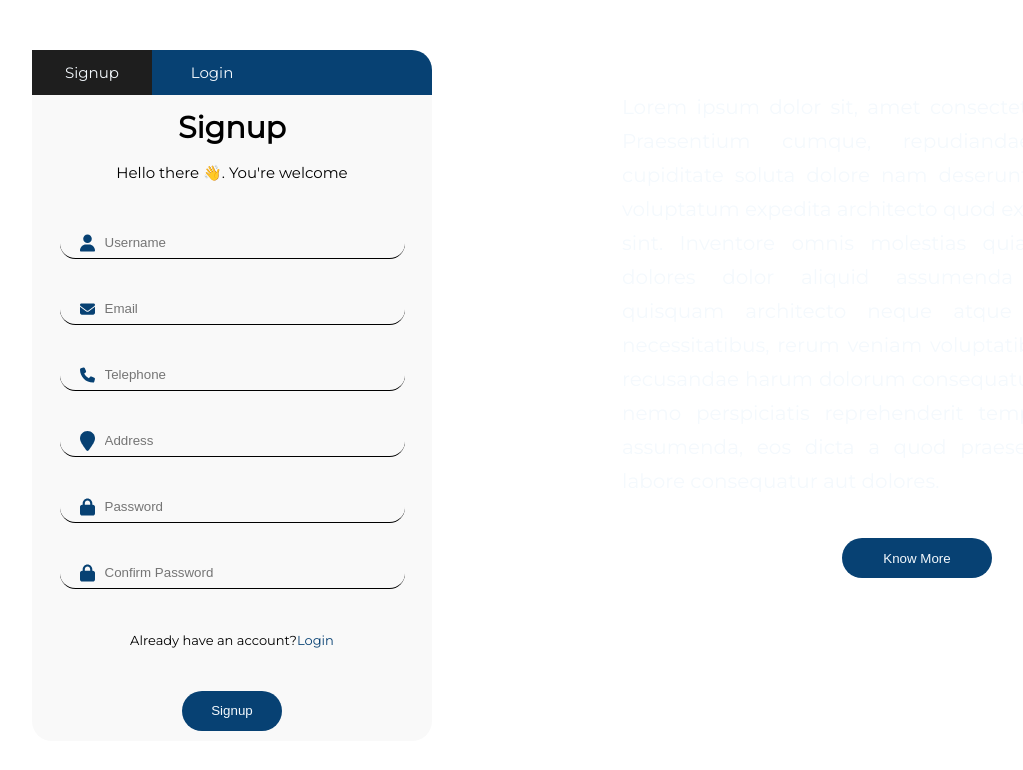
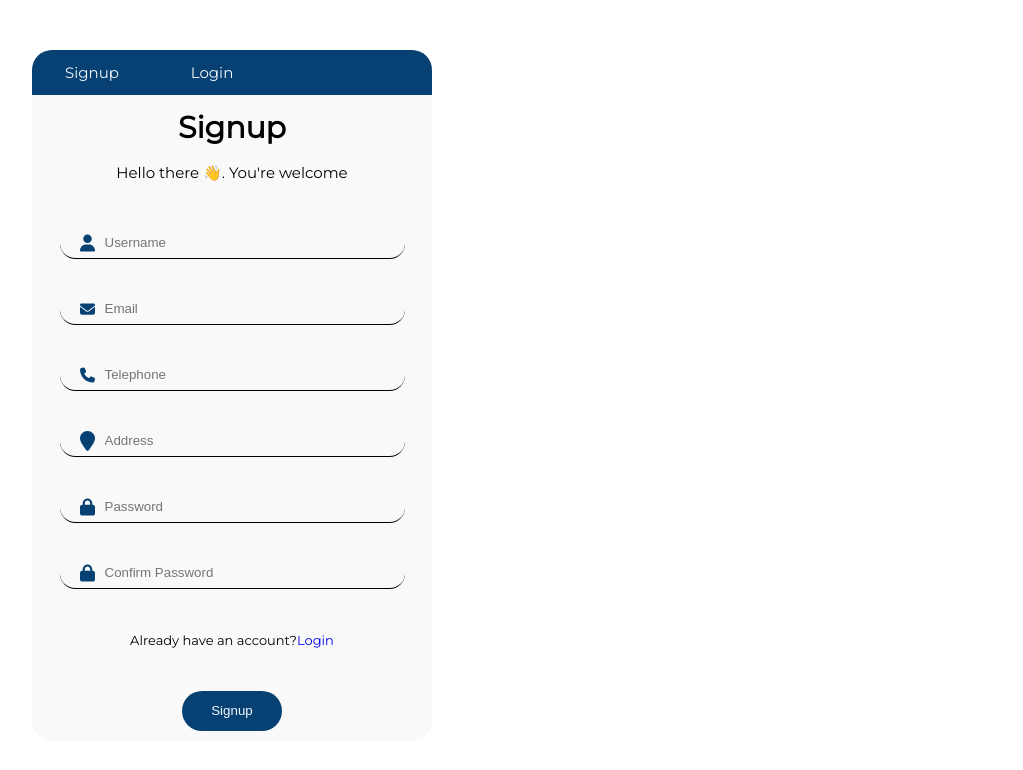
Before and after one commit to Fuangi/student-companion, a React (Create React App) app: page /authentication/signup in a window 1280 px wide. Shown: the top 770 px of the page, without its empty margins (18-1041 px from the left). Built offline with nearby package versions, Linux system fonts and the light colour scheme.

Commit message:
Removed the sidebar on the authentication forms

```diff
--- a/package.json
+++ b/package.json
@@ -11,6 +11,7 @@
     "react-big-calendar": "^1.11.0",
     "react-dom": "^18.2.0",
     "react-icons": "^5.0.1",
+    "react-modal": "^3.16.1",
     "react-router-dom": "^6.21.3",
     "react-scripts": "5.0.1",
     "serpapi": "^2.0.0"
--- a/src/components/forms/FormSidebar.jsx
+++ /dev/null
@@ -1,27 +0,0 @@
-import FormButton from "./FormButton";
-
-function FormSidebar() {
-  return (
-    <div className="form-sidebar">
-      <div className="side-images"></div>
-      <div className="side-text">
-        <p>
-          Lorem ipsum dolor sit, amet consectetur adipisicing elit. Praesentium
-          cumque, repudiandae quaerat quo cupiditate soluta dolore nam deserunt
-          alias assumenda voluptatum expedita architecto quod exercitationem
-          nobis sint. Inventore omnis molestias quia iusto, velit quis dolores
-          dolor aliquid assumenda distinctio unde quisquam architecto neque
-          atque labore voluptate necessitatibus, rerum veniam voluptatibus
-          quaerat minus recusandae harum dolorum consequatur. Dolorum minus,
-          nemo perspiciatis reprehenderit tempore odit quaerat assumenda, eos
-          dicta a quod praesentium aspernatur labore consequatur aut dolores.
-        </p>
-      </div>
-      <div className="side-btn">
-        <FormButton children="Know More" />
-      </div>
-    </div>
-  );
-}
-
-export default FormSidebar;
--- a/src/components/forms/index.js
+++ b/src/components/forms/index.js
@@ -1,5 +1,4 @@
 export { default as Signup } from "./Signup";
 export { default as Login } from "./Login";
 export { default as ForgotPassword } from "./ForgotPassword";
-export { default as FormSidebar } from "./FormSidebar";
 export { default as FormButton } from "./FormButton";
--- a/src/screens/Authentication.jsx
+++ b/src/screens/Authentication.jsx
@@ -1,13 +1,9 @@
-// import { Loader } from "../components/Layout";
-// import { Outlet } from "react-router-dom";
 import AuthLayout from "../components/Layout/AuthLayout";
-import { FormSidebar } from "../components/forms";
 
 function Authentication() {
   return (
     <div className="authentication">
       <AuthLayout />
-      <FormSidebar />
     </div>
   );
 }
--- a/src/scss/components/form/_signup.scss
+++ b/src/scss/components/form/_signup.scss
@@ -53,7 +53,7 @@
   }
   .change-form {
     text-decoration: none;
-    color: $color-primary;
+    // color: $color-primary;
     font-size: 1.3rem;
   }
 }
--- a/src/scss/components/nav/_auth_nav.scss
+++ b/src/scss/components/nav/_auth_nav.scss
@@ -26,6 +26,6 @@
     }
   }
   & a.active {
-    background: $color-black;
+    // background: $color-black;
   }
 }
```
Also changed, not shown: 1 other file (tests, documents, lock files or other folders).
